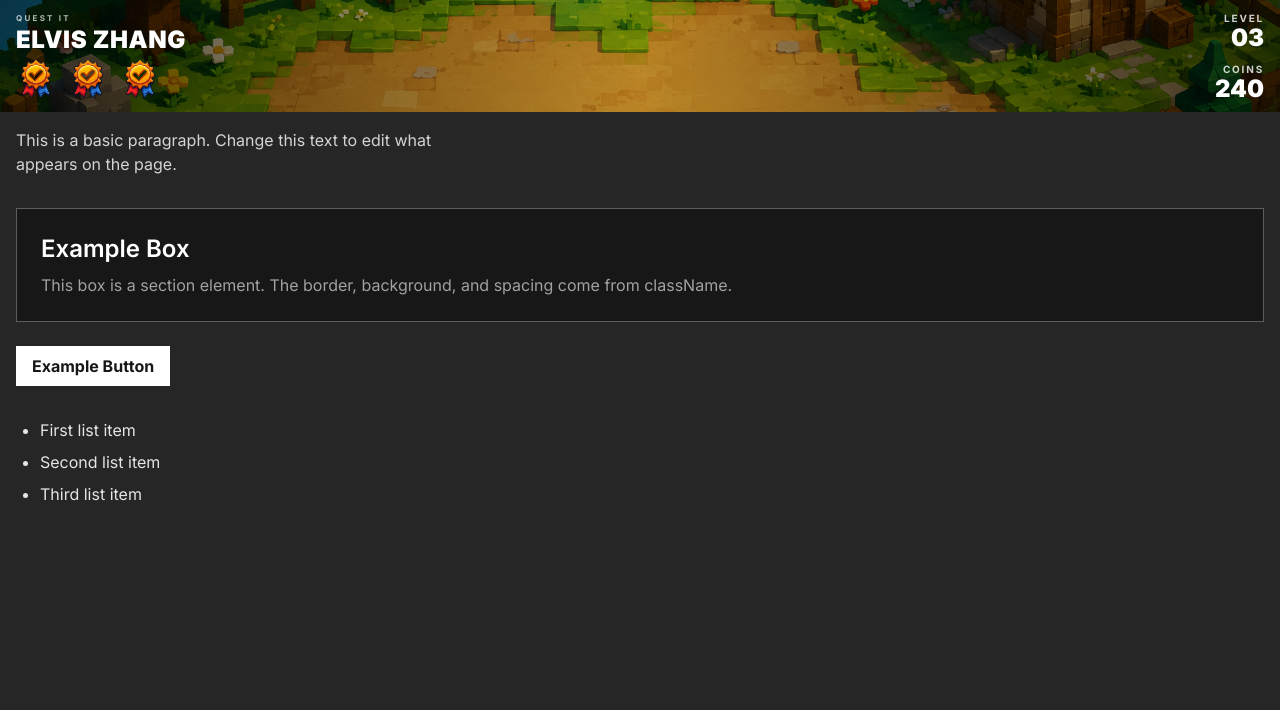
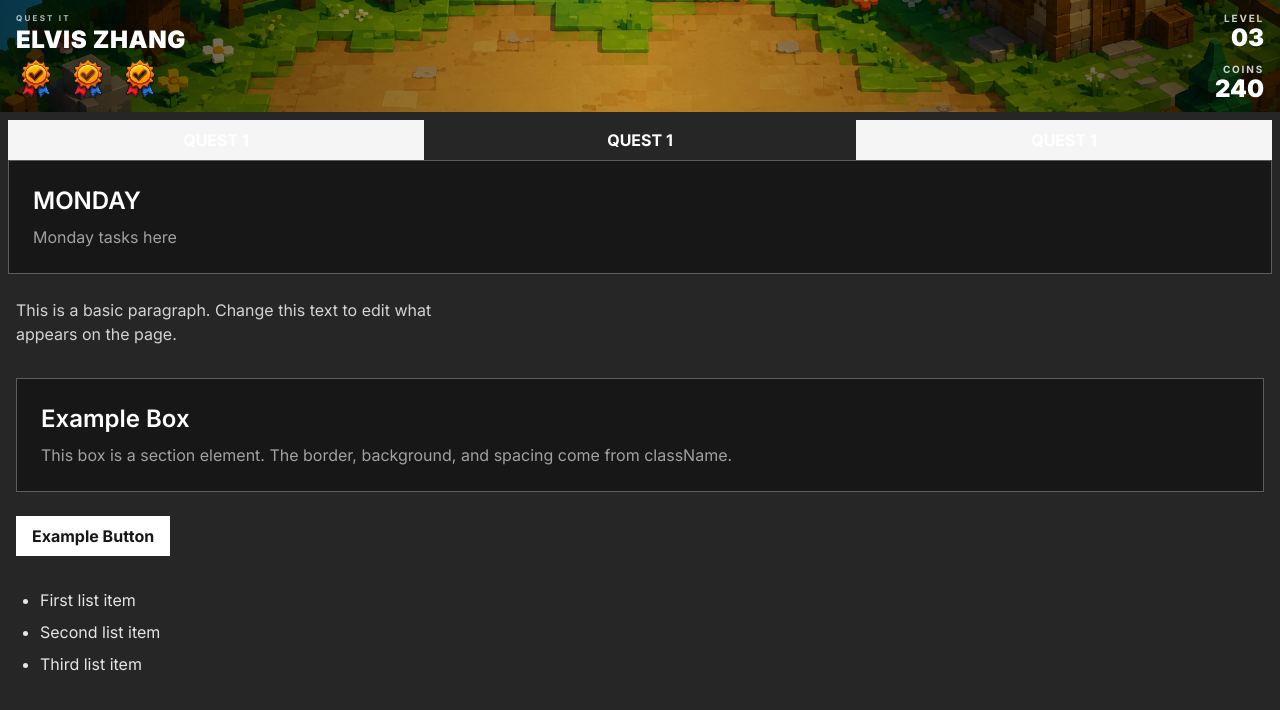
Before and after one commit to leboeuf-dup/SaaSathon-Project, a Next.js app in the folder main-app/: page / in a window 1280 px wide. Shown: the top 710 px of the page. Built offline with nearby package versions, Linux system fonts and the light colour scheme.

Commit message:
Some code about the interface

```diff
--- a/main-app/app/page.tsx
+++ b/main-app/app/page.tsx
@@ -1,4 +1,6 @@
+"use client";
 import Image from "next/image";
+import { useState } from "react";
 
 const userName = "ELVIS ZHANG";
 
@@ -25,7 +27,11 @@ function getUserNameSize(name: string) {
 }
 
 export default function Home() {
+
+  const [activeQuest, setActiveQuest] = useState("MONDAY");
+
   return (
+
     <main className="min-h-screen bg-neutral-800 text-white">
       <section
         className="relative h-[14vh] min-h-28 bg-neutral-950 px-4 py-3"
@@ -84,6 +90,71 @@ export default function Home() {
         </div>
       </section>
 
+
+      <div className="p-2">
+
+      <div className="flex gap-2">
+
+        <button
+        onClick={() => setActiveQuest("MONDAY")}
+        className={`flex-1 px-4 py-2 font-bold ${
+          activeQuest === "MONDAY"
+            ? "bg-neutral-100"
+            : "bg-white-700"
+        }`}
+          >
+          QUEST 1
+        </button>
+
+        <button
+        onClick={() => setActiveQuest("TUESDAY")}
+        className={`flex-1 px-4 py-2 font-bold ${
+          activeQuest === "TUESDAY"
+            ? "bg-neutral-100"
+            : "bg-white-700"
+        }`}
+          >
+          QUEST 1
+        </button>
+
+        <button
+        onClick={() => setActiveQuest("MONDAY")}
+        className={`flex-1 px-4 py-2 font-bold ${
+          activeQuest === "MONDAY"
+            ? "bg-neutral-100"
+            : "bg-white-700"
+        }`}
+          >
+          QUEST 1
+        </button>
+
+      </div>
+
+
+      {activeQuest === "MONDAY" && (
+      <section className="border border-white/30 bg-neutral-900 p-6">
+        <h2 className="text-2xl font-semibold">MONDAY</h2>
+
+        <p className="mt-2 text-neutral-400">
+          Monday tasks here
+        </p>
+      </section>
+      )}
+
+
+      {activeQuest === "TUESDAY" && (
+        <section className="border border-white/30 bg-neutral-900 p-6">
+          <h2 className="text-2xl font-semibold">TUESDAY</h2>
+
+          <p className="mt-2 text-neutral-400">
+            Tuesday tasks here
+          </p>
+        </section>
+        )}
+      </div>
+
+
+
       <div className="p-4">
         <p className="max-w-md text-neutral-300">
           This is a basic paragraph. Change this text to edit what appears on the page.
```
